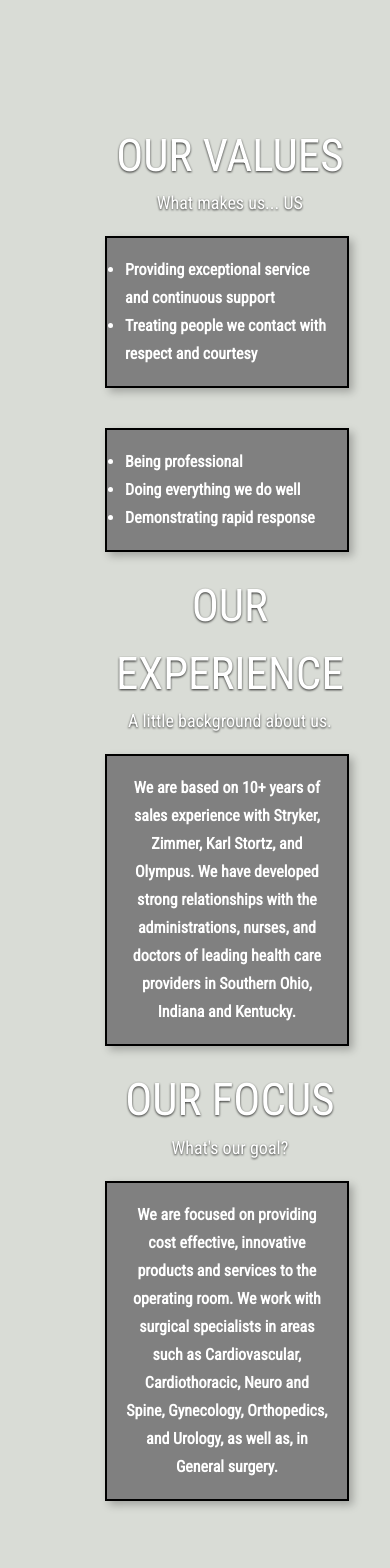
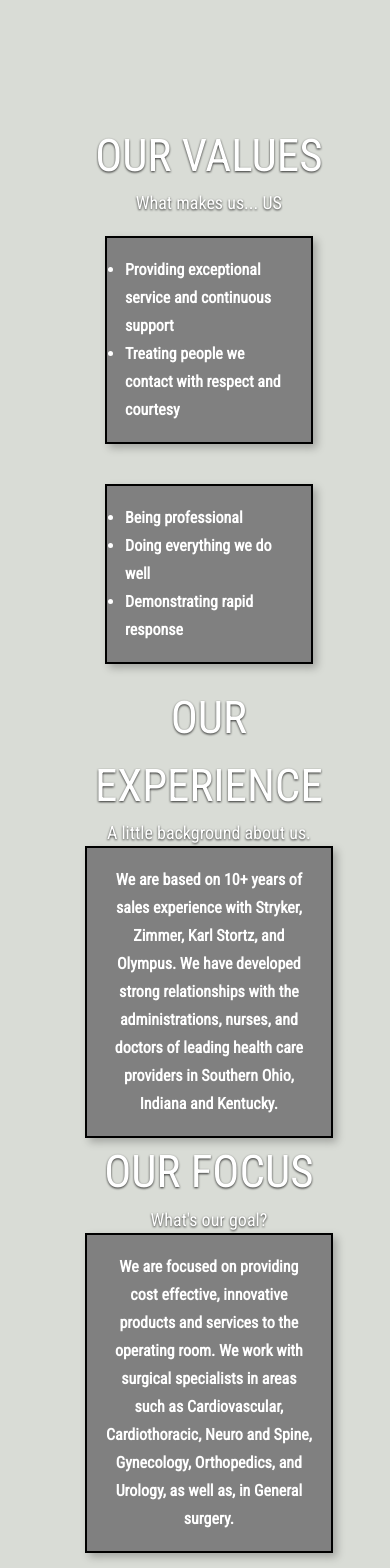
Before and after one commit to GMAMedical/GMAMedicalWebsite, a Next.js app: page / in a window 390 px wide. Shown: the part 1340-2908 px from the top of the page. Built offline with nearby package versions, Linux system fonts and the light colour scheme.

Commit message:
fixed mobile view on home page for the more about us section

```diff
--- a/src/app/page.tsx
+++ b/src/app/page.tsx
@@ -50,14 +50,12 @@ export default function Home() {
 
       <div id='more-about-us' className='grid lg:grid-rows-3 lg:grid-cols-2 m-[85px] text-gma-text-white font-roboto-condensed'>
 
-        <div id='values' className='lg:border-r-12 border-gma-gray mr-[25px] text-center pl-[31px]'>
+        <div id='values' className='text-center px-[10px] lg:border-r-12 border-gma-gray lg:mr-[25px] lg:pl-[31px]'>
           <h2 className='text-gma-text-white text-[45px] drop-shadow-[0_1.2px_1.2px_rgba(0,0,0,0.8)]'>OUR VALUES</h2>
           <h3 className='text-gma-text-white text-[18px] drop-shadow-[0_1.2px_1.2px_rgba(0,0,0,0.8)]'>What makes us... US</h3>
         </div>
 
-
-        <div id='values-desc' className='grid lg:grid-cols-2 lg:grid-rows-1'>
-
+        <div id='values-desc' className='grid lg:grid-cols-2 lg:grid-rows-1 justify-center'>
           <div id='values-desc-1' className='bg-gma-gray p-[18px] m-[20px] border-2 border-black [box-shadow:4px_4px_8px_0px_rgba(0,0,0,0.25)]'>
             <ul className='list-disc'>
               <li className='lg:pb-[12px] lg:pl-[12px] font-bold leading-[28px]'>Providing exceptional service and continuous support</li>
@@ -72,32 +70,26 @@ export default function Home() {
               <li className='lg:pb-[12px] lg:pl-[12px] font-bold leading-[28px]'>Demonstrating rapid response</li>
             </ul>
           </div>
-
         </div>
 
-
-        <div id='exp' className='lg:border-r-12 border-gma-gray mr-[25px] text-center pl-[31px]'>
+        <div id='exp' className='text-center px-[10px] lg:border-r-12 border-gma-gray lg:mr-[25px] lg:pl-[31px]'>
           <h2 className='text-gma-text-white text-[45px] drop-shadow-[0_1.2px_1.2px_rgba(0,0,0,0.8)]'>OUR EXPERIENCE</h2>
           <h3 className='text-gma-text-white text-[18px] drop-shadow-[0_1.2px_1.2px_rgba(0,0,0,0.8)]'>A little background about us.</h3>
         </div>
 
-        <div id='exp-desc' className='bg-gma-gray p-[18px] m-[20px] border-2 border-black [box-shadow:4px_4px_8px_0px_rgba(0,0,0,0.25)]'>
-          <p
-            className='lg:pb-[12px] lg:pl-[12px] font-bold leading-[28px] text-center'
-          >
+        <div id='exp-desc' className='bg-gma-gray p-[18px] m-auto border-2 border-black [box-shadow:4px_4px_8px_0px_rgba(0,0,0,0.25)]'>
+          <p className='lg:pb-[12px] lg:pl-[12px] font-bold leading-[28px] text-center'>
             We are based on 10+ years of sales experience with Stryker, Zimmer, Karl Stortz, and Olympus. We have developed strong relationships with the administrations, nurses, and doctors of leading health care providers in Southern Ohio, Indiana and Kentucky.
           </p>
         </div>
 
-        <div id='focus' className='lg:border-r-12 border-gma-gray mr-[25px] text-center pl-[31px]'>
+        <div id='focus' className='text-center px-[10px] lg:border-r-12 border-gma-gray lg:mr-[25px] lg:pl-[31px]'>
           <h2 className='text-gma-text-white text-[45px] drop-shadow-[0_1.2px_1.2px_rgba(0,0,0,0.8)]'>OUR FOCUS</h2>
           <h3 className='text-gma-text-white text-[18px] drop-shadow-[0_1.2px_1.2px_rgba(0,0,0,0.8)]'>What's our goal?</h3>
         </div>
 
-        <div id='focus-desc' className='bg-gma-gray p-[18px] m-[20px] border-2 border-black [box-shadow:4px_4px_8px_0px_rgba(0,0,0,0.25)]'>
-          <p
-            className='lg:pb-[12px] lg:pl-[12px] font-bold leading-[28px] text-center'
-          >
+        <div id='focus-desc' className='bg-gma-gray p-[18px] m-auto border-2 border-black [box-shadow:4px_4px_8px_0px_rgba(0,0,0,0.25)]'>
+          <p className='lg:pb-[12px] lg:pl-[12px] font-bold leading-[28px] text-center'>
             We are focused on providing cost effective, innovative products and services to the operating room. We work with surgical specialists in areas such as Cardiovascular, Cardiothoracic, Neuro and Spine, Gynecology, Orthopedics, and Urology, as well as, in General surgery.
           </p>
         </div>
```
